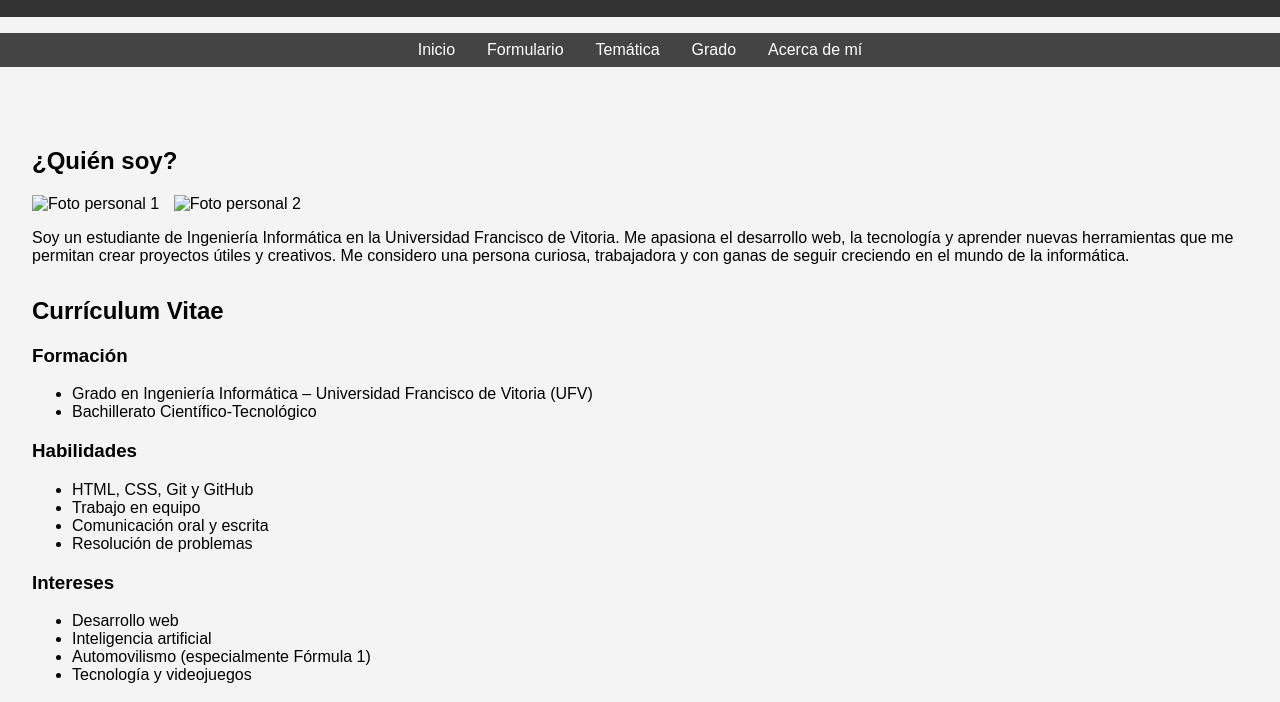
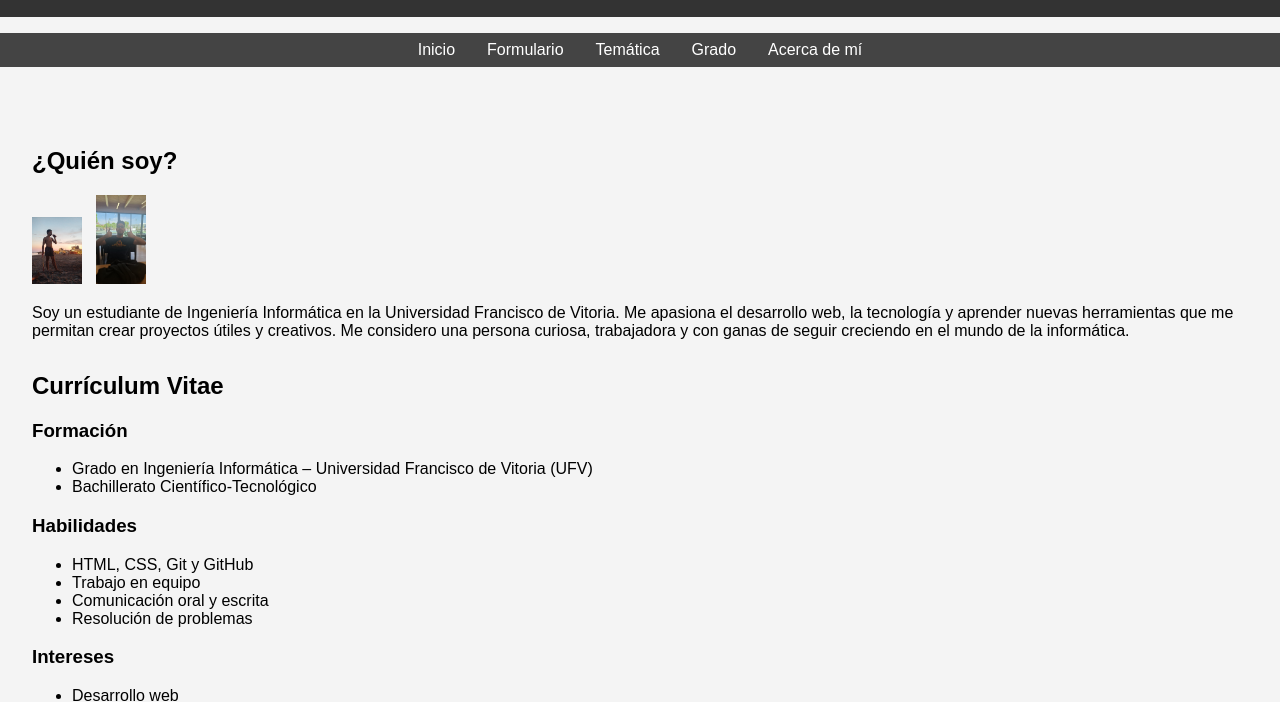
Before and after one commit to Hector-Cabezas-Garrobo/Pagina_web_fundamentos, a plain HTML site: page pages/about.html in a window 1280 px wide. Shown: the part 95-797 px from the top of the page. Drawn offline with Linux system fonts and the light colour scheme.

Commit message:
cambiamos imagenes

```diff
--- a/pages/about.html
+++ b/pages/about.html
@@ -28,8 +28,8 @@
     <section id="descripcion">
       <h2>¿Quién soy?</h2>
       <div class="imagenes">
-        <img src="images/foto1.jpg" alt="Foto personal 1">
-        <img src="images/foto2.jpg" alt="Foto personal 2">
+        <img src="../images/1000046502.jpg" alt="Foto personal 1">
+        <img src="../images/1000048874.jpg" alt="Foto personal 2">
       </div>
 
       <p>
```
Also changed, not shown: index.html (+1 -1 lines), images/1000046502.jpg (added), images/1000048874.jpg (added), images/envelope-white.png (deleted), images/location-white.png (deleted), images/telephone-white.png (deleted).
